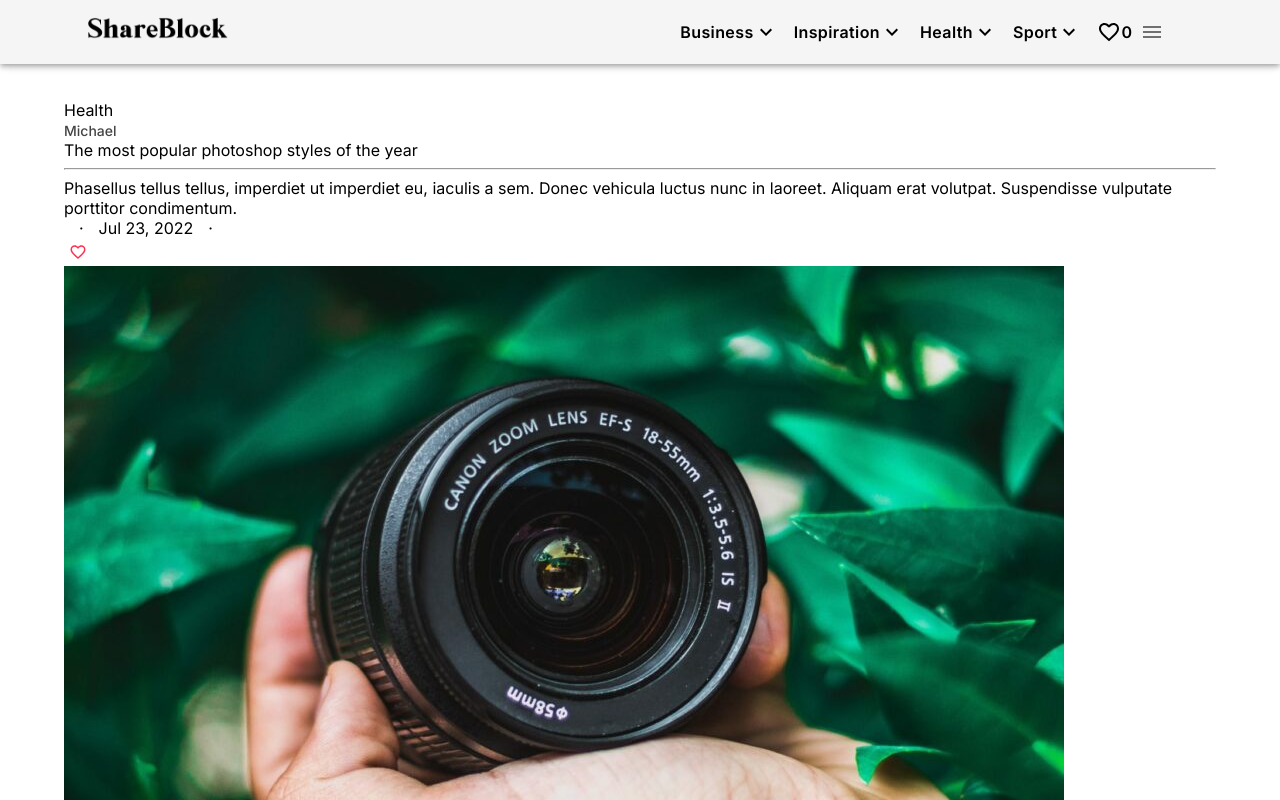
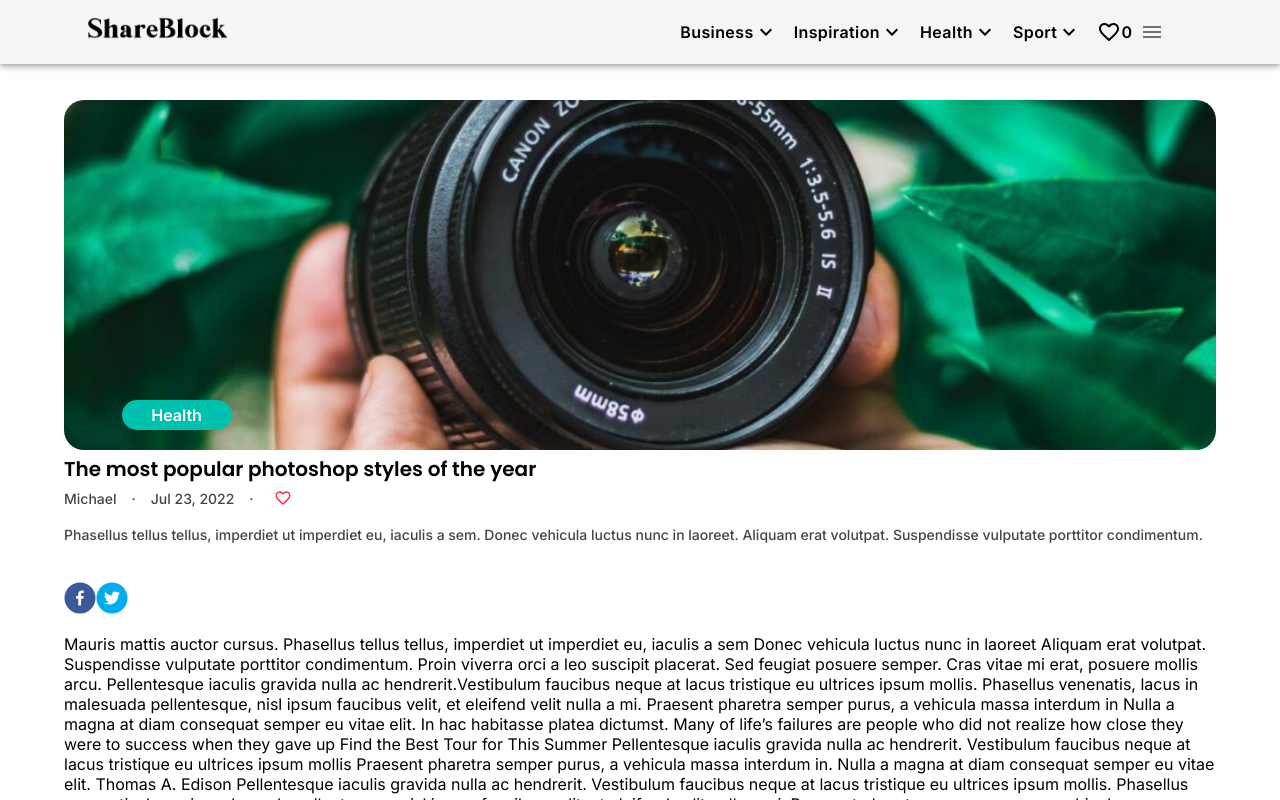
Before and after one commit to marianabalanchuk/blog-project, a React (Create React App) app: page /article/1 in a window 1280 px wide. Shown: the top 800 px of the page. Built offline with nearby package versions, Linux system fonts and the light colour scheme.

Commit message:
added react-share btns

```diff
--- a/package.json
+++ b/package.json
@@ -30,6 +30,7 @@
         "react-redux": "^8.0.5",
         "react-router-dom": "^6.8.2",
         "react-scripts": "5.0.1",
+        "react-share": "^4.4.1",
         "redux": "^4.2.1",
         "swiper": "^9.0.5",
         "typescript": "^4.9.5",
--- a/src/pages/ArticlePage/ArticlePage.tsx
+++ b/src/pages/ArticlePage/ArticlePage.tsx
@@ -1,13 +1,16 @@
-import { IconButton, Typography } from '@mui/material'
-import moment from 'moment'
-import { Link, useParams } from 'react-router-dom'
+import { useParams } from 'react-router-dom'
 import ArticlesArray, { Article, getArticlesObject } from 'utils/ArticlesArray'
-import FavoriteIcon from '@mui/icons-material/Favorite'
-import FavoriteBorderIcon from '@mui/icons-material/FavoriteBorder'
 import { useAppDispatch, useAppSelector } from 'redux/hooks'
 import { useState } from 'react'
 import { addToFavorites, removeFromFavorites } from 'redux/likeReducer'
-import RemoveConfirmation from 'components/RemoveConfirmation/RemoveConfirmation'
+import GetCategoryHelper from 'utils/GetCategoryHelper'
+import ArticlesListItem from 'components/Articles/ArticlesListItem'
+import {
+    FacebookIcon,
+    FacebookShareButton,
+    TwitterIcon,
+    TwitterShareButton,
+} from 'react-share'
 
 type Props = {
     articlesObject?: {
@@ -37,52 +40,29 @@
     }
     return (
         <>
-            <RemoveConfirmation
-                open={isOpenModal}
-                removeArticle={removeArticle}
-                setOpen={setIsOpenModal}
+            <ArticlesListItem
+                id={parseInt(id!)}
+                title={article.title}
+                category={GetCategoryHelper(article.category)}
+                author={article.author}
+                date={article.date}
+                image={article.image}
+                summary={article.summary}
             />
+            <div className="share_btns">
+                <FacebookShareButton
+                    url={'http://localhost:3000/article/1'}
+                    quote={'Dummy text!'}
+                    hashtag="#muo"
+                >
+                    <FacebookIcon size={32} round />
+                </FacebookShareButton>
 
-            {article.category}
-
-            <div className="article-author">
-                <Link to={'/'}>{article.author}</Link>
+                <TwitterShareButton url={'http://localhost:3000/article/1'}>
+                    <TwitterIcon size={32} round />
+                </TwitterShareButton>
             </div>
 
-            {article.title}
-            <hr />
-            {article.summary}
-
-            <div className="article-date">
-                {moment(article.date).format('MMM DD, YYYY')}
-            </div>
-
-            <IconButton
-                aria-label="favorite"
-                size="small"
-                onClick={() => onLikeClick(parseInt(id!))}
-            >
-                {isLiked ? (
-                    <FavoriteIcon
-                        fontSize="inherit"
-                        className="like-btn"
-                        style={{
-                            color: '#ff3152',
-                        }}
-                    />
-                ) : (
-                    <FavoriteBorderIcon
-                        fontSize="inherit"
-                        className="like-btn"
-                        style={{
-                            color: '#ff3152',
-                        }}
-                    />
-                )}
-            </IconButton>
-            <div>
-                <img src={article.image} alt="article image" />
-            </div>
             <p
                 dangerouslySetInnerHTML={{
                     __html: article.content!,
```
Also changed, not shown: 1 other file (tests, documents, lock files or other folders).
